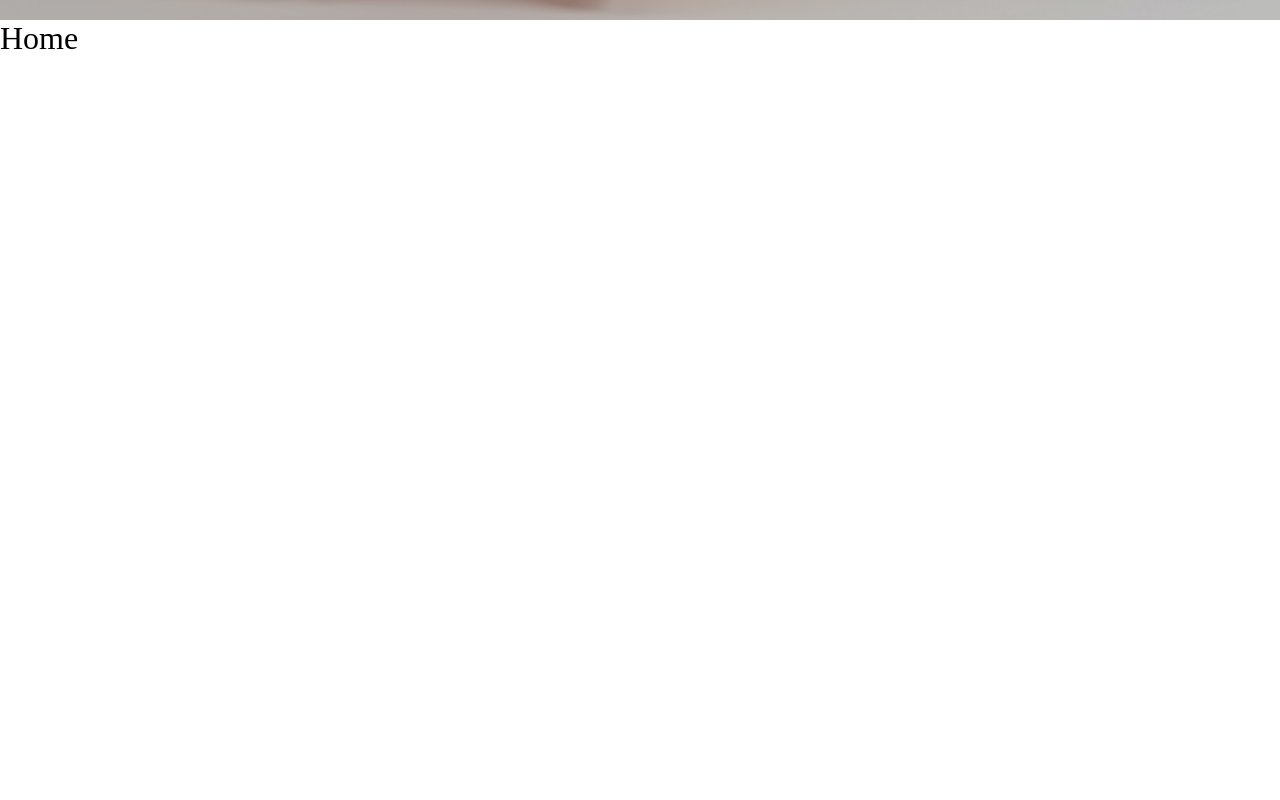
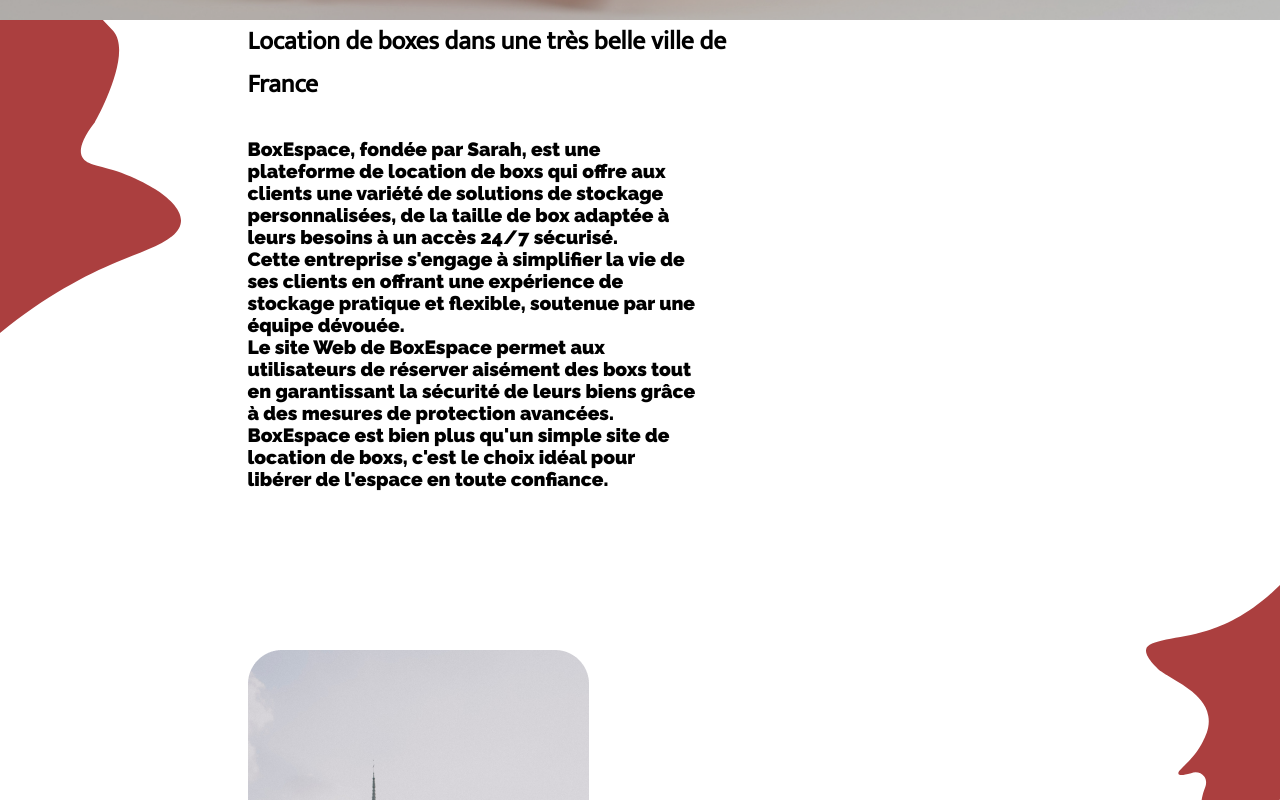
Before and after one commit to M8Gam3/LaManuBox, a React (Vite) app in the folder LaManuBox/: page / in a window 1280 px wide. Shown: the part 780-1580 px from the top of the page. Before the commit the page ends 837 px from the top, so only its background shows below. Built offline with nearby package versions, Linux system fonts and the light colour scheme.

Commit message:
add about section

```diff
--- /dev/null
+++ b/LaManuBox/src/components/About/About.jsx
@@ -0,0 +1,38 @@
+import './About.scss';
+import paper1 from '../../assets/img/scrap_paper1.svg';
+import paper2 from '../../assets/img/scrap_paper2.svg';
+import amiens from '../../assets/img/amiens.png';
+
+export default function About() {
+    return (
+        <>
+            <section id='About' className='about'>
+                <div className='about_container'>
+                    <div className="about_image-1">
+                        <img src={paper1} alt="scrap-paper1" />
+                    </div>
+                    <div className='about_story'>
+                        <div className="about_story-content">
+                            <h3 className='about_story-title'>Location de boxes dans une très belle ville de France</h3>
+                            <p className='about_story-text'>
+                                BoxEspace,
+                                fondée par Sarah,
+                                est une plateforme de location de boxs qui offre aux clients une variété de solutions de stockage personnalisées,
+                                de la taille de box adaptée à leurs besoins à un accès 24/7 sécurisé.<br/>
+                                Cette entreprise s'engage à simplifier la vie de ses clients en offrant une expérience de stockage pratique et flexible,
+                                soutenue par une équipe dévouée.<br/>
+                                Le site Web de BoxEspace permet aux utilisateurs de réserver aisément des boxs tout en garantissant la sécurité de leurs biens grâce à des mesures de protection avancées.
+                                BoxEspace est bien plus qu'un simple site de location de boxs, c'est le choix idéal pour libérer de l'espace en toute confiance.</p>
+                        </div>
+                        <div className="about_story-img">
+                            <img src={amiens} alt="ville_amiens" />
+                        </div>
+                    </div>
+                    <div className="about_image-2">
+                        <img src={paper2} alt="scrap-paper2" />
+                    </div>
+                </div>
+            </section>
+        </>
+    )
+}
--- /dev/null
+++ b/LaManuBox/src/components/About/About.scss
@@ -0,0 +1,54 @@
+@use '../../Styles/abstract/mixins.scss' as mix;
+@use '../../Styles/abstract/variables.scss' as var;
+
+.about {
+    width: 100%;
+    height: 100vh;
+    &_container {
+        width: 100%;
+        @include mix.dflex(row, space-between, none, wrap, 0);
+    }
+
+    &_image {
+        background-color: red;
+
+        &-1 {
+            height: 100vh;
+            // background-color: red;
+            @include mix.dflex(row, space-between, flex-start, wrap, 0);
+        }
+
+        &-2 {
+            height: 100vh;
+            // background-color: red;
+            @include mix.dflex(row, space-between, flex-end, wrap, 0);
+        }
+    }
+
+    &_story {
+        height: 100vh;
+        width: 65%;
+        @include mix.dflex(row, space-between, center, wrap, 0);
+
+        &-content {
+            @include mix.dflex(column, none, none, wrap, 2rem);
+            width: 60%;
+        }
+
+        &-title {
+            width: 100%;
+            font-size: 1.6rem;
+            @include mix.setFont(title);
+            font-weight: bold;
+        }
+        &-text {
+            font-size: 1.2rem;
+            @include mix.setFont(text);
+            width: 90%;
+        }
+        &-img {
+            margin-top: 20vh;
+        }
+    }
+
+}
--- /dev/null
+++ b/LaManuBox/src/components/About/index.js
@@ -0,0 +1,3 @@
+import About from './About'
+
+export default About
--- a/LaManuBox/src/pages/Home.jsx
+++ b/LaManuBox/src/pages/Home.jsx
@@ -1,10 +1,9 @@
-import Header from "../components/Header";
+import About from "../components/About/About"
 
 export default function Home() {
     return (
         <>
-            <h1> Home </h1>
-
+            <About/>
         </>
     )
 }
```
Also changed, not shown: LaManuBox/src/assets/img/scrap_paper1.svg, LaManuBox/src/assets/img/scrap_paper2.svg.
